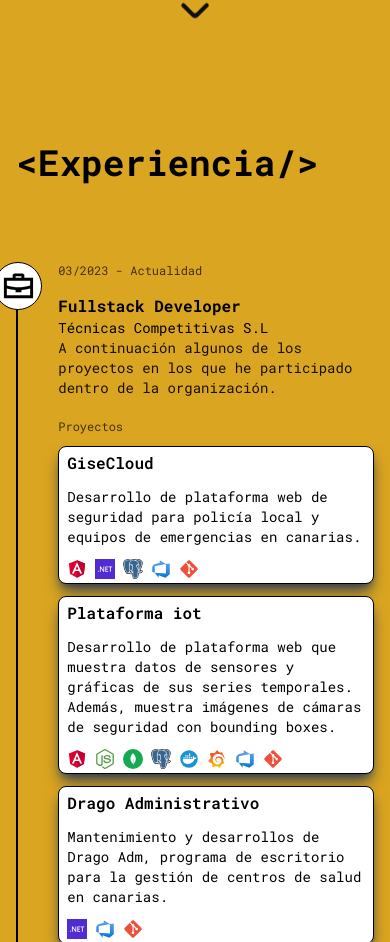
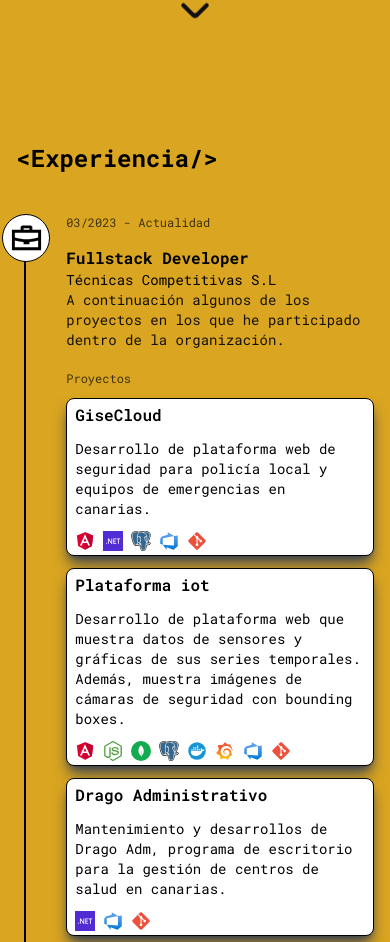
Before and after one commit to oasrcode/oasrcode-web, a Next.js app: page / in a window 390 px wide. Shown: the part 798-1740 px from the top of the page. Built offline with nearby package versions, Linux system fonts and the light colour scheme.

Commit message:
fixed responsive experience

```diff
--- a/src/app/components/Experience.tsx
+++ b/src/app/components/Experience.tsx
@@ -33,13 +33,13 @@ export default function Experience() {
       id="experience"
       className="relative flex flex-col w-full min-h-[100dvh] pt-0 lg:pt-40 mb-20  lg:items-center justify-start lg:justify-start text-black "
     >
-      <p className="relative lg:absolute lg:left-0 text-4xl font-bold ">
-        <span className="text-4">{openTag}</span>
+      <p className="relative lg:absolute lg:left-0 text-2xl lg:text-4xl font-bold ">
+        <span className="text-2xl lg:text-4xl">{openTag}</span>
         Experiencia
-        <span className="text-4xl">{closeTag}</span>
+        <span className=" text-2xl lg:text-4xl">{closeTag}</span>
       </p>
 
-      <div className="relative flex flex-col gap-10 border-l-2 border-black  mt-20 lg:mt-20 ">
+      <div className="relative flex flex-col gap-10 ml-2 lg:ml-0  border-l-2 border-black  mt-10 lg:mt-20 ">
         {EXPERIENCE.map((job, index) => (
           <div key={index} className="ml-10 flex flex-row gap-5 max-w-[600px]">
             <div className="flex items-center justify-center border-[1px] border-black bg-white rounded-full w-12 h-12 absolute -left-6">{job.icon}</div>
```
